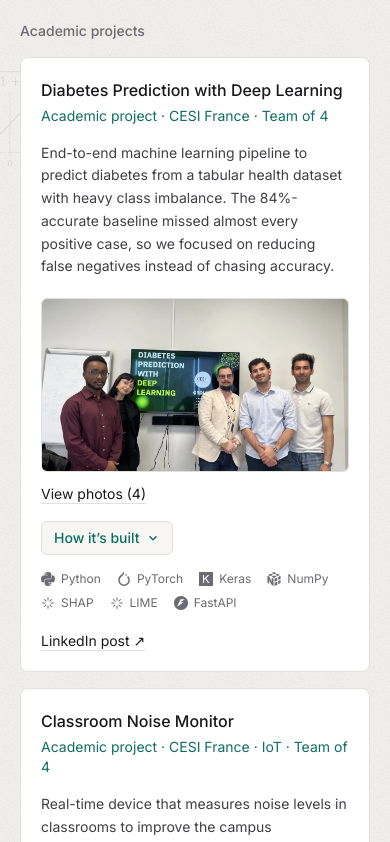
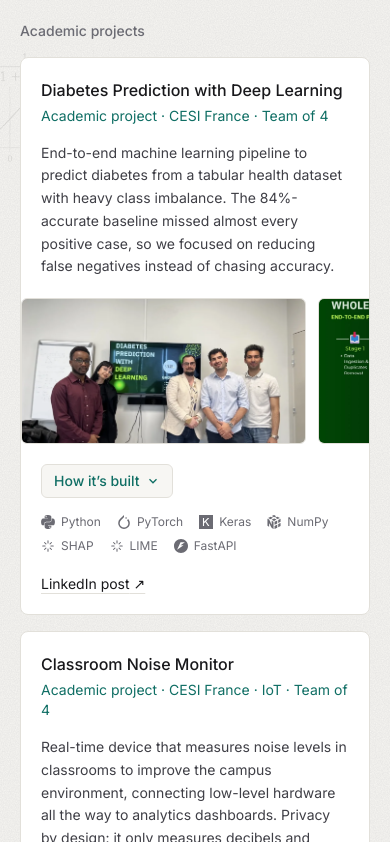
Before and after one commit to deadour/portfolio, a React (Vite) app: page / in a window 390 px wide. Shown: the part 4697-5539 px from the top of the page. Built offline with nearby package versions, Linux system fonts and the light colour scheme.

Commit message:
Show a swipeable strip on phones for the diabetes card too

```diff
--- a/src/components/Work.tsx
+++ b/src/components/Work.tsx
@@ -69,8 +69,9 @@ function ProjectCard({ project }: { project: Project }) {
       {text.pipeline && <Pipeline data={text.pipeline} />}
 
       {/* Academic cards show one real image during normal scroll; the lightbox keeps the full set available. */}
-      {/* Photo cards (the noise monitor): on phones, a swipeable strip instead of one image + button. */}
-      {compact && project.gallery === 'photo' && text.images && text.images.length > 1 && (
+      {/* On phones, compact cards with several images get a swipeable strip instead of one image + button.
+          Photos share a 4:5 frame; slides keep their own shape at a common height. */}
+      {compact && text.images && text.images.length > 1 && (
         <div className="-mx-5 mt-5 flex snap-x gap-3 overflow-x-auto px-5 pb-1 sm:hidden">
           {text.images.map((image, i) => (
             <a
@@ -83,16 +84,23 @@ function ProjectCard({ project }: { project: Project }) {
                 e.preventDefault()
                 openLightbox(toLightbox(text.images), i)
               }}
-              className="block w-44 shrink-0 snap-start overflow-hidden rounded-md border border-line"
+              className={`block shrink-0 snap-start overflow-hidden rounded-md border border-line ${
+                project.gallery === 'photo' ? 'w-44' : ''
+              }`}
             >
-              <img src={image.src} alt={image.alt} loading="lazy" className="aspect-[4/5] w-full object-cover" />
+              <img
+                src={image.src}
+                alt={image.alt}
+                loading="lazy"
+                className={project.gallery === 'photo' ? 'aspect-[4/5] w-full object-cover' : 'h-36 w-auto max-w-none'}
+              />
             </a>
           ))}
         </div>
       )}
 
       {compact && text.images && text.images.length > 0 && (
-        <figure className={`mt-5 ${project.gallery === 'photo' && text.images.length > 1 ? 'hidden sm:block' : ''}`}>
+        <figure className={`mt-5 ${text.images.length > 1 ? 'hidden sm:block' : ''}`}>
           <a
             href={text.images[0].href ?? text.images[0].src}
             target="_blank"
```
